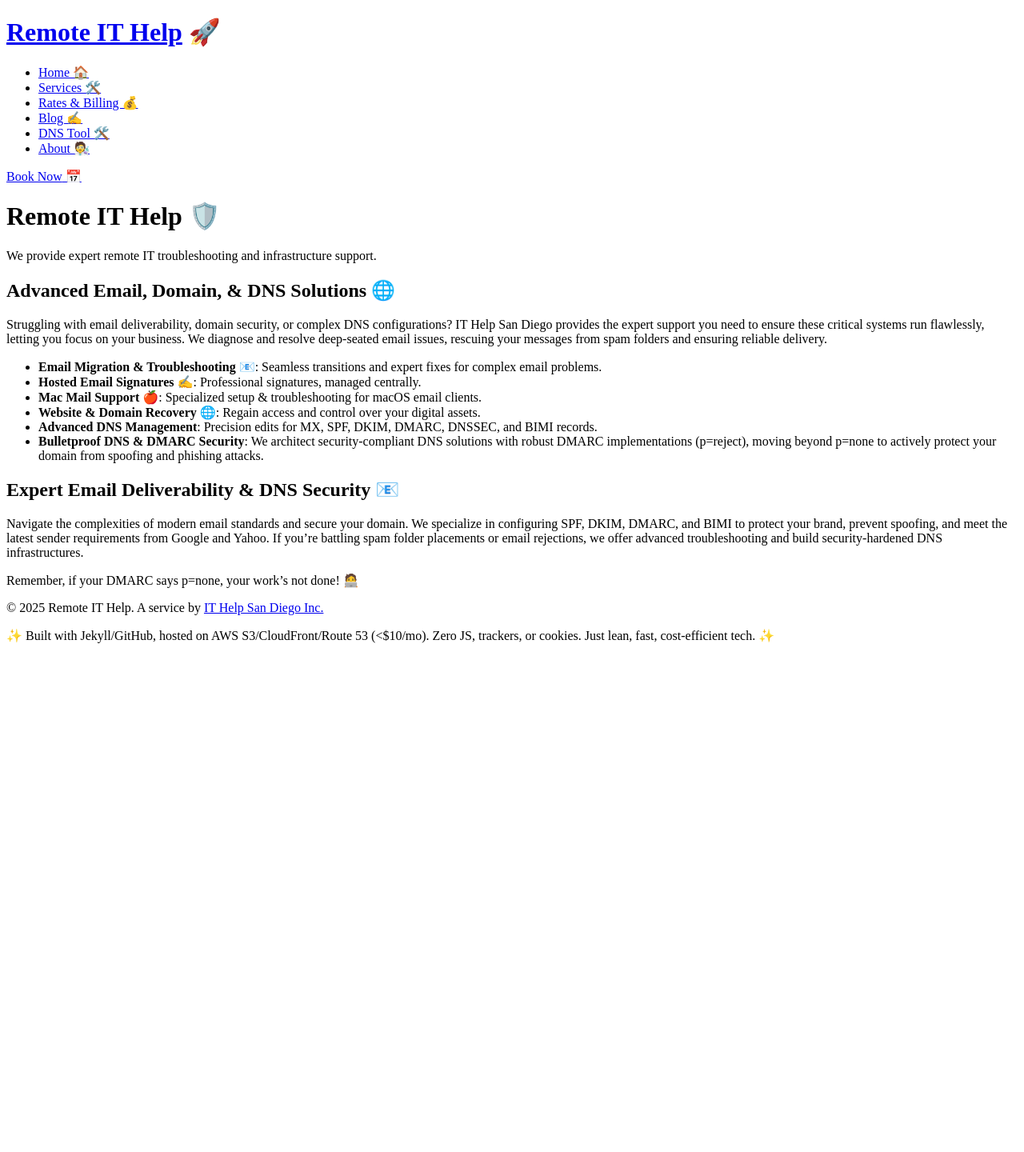
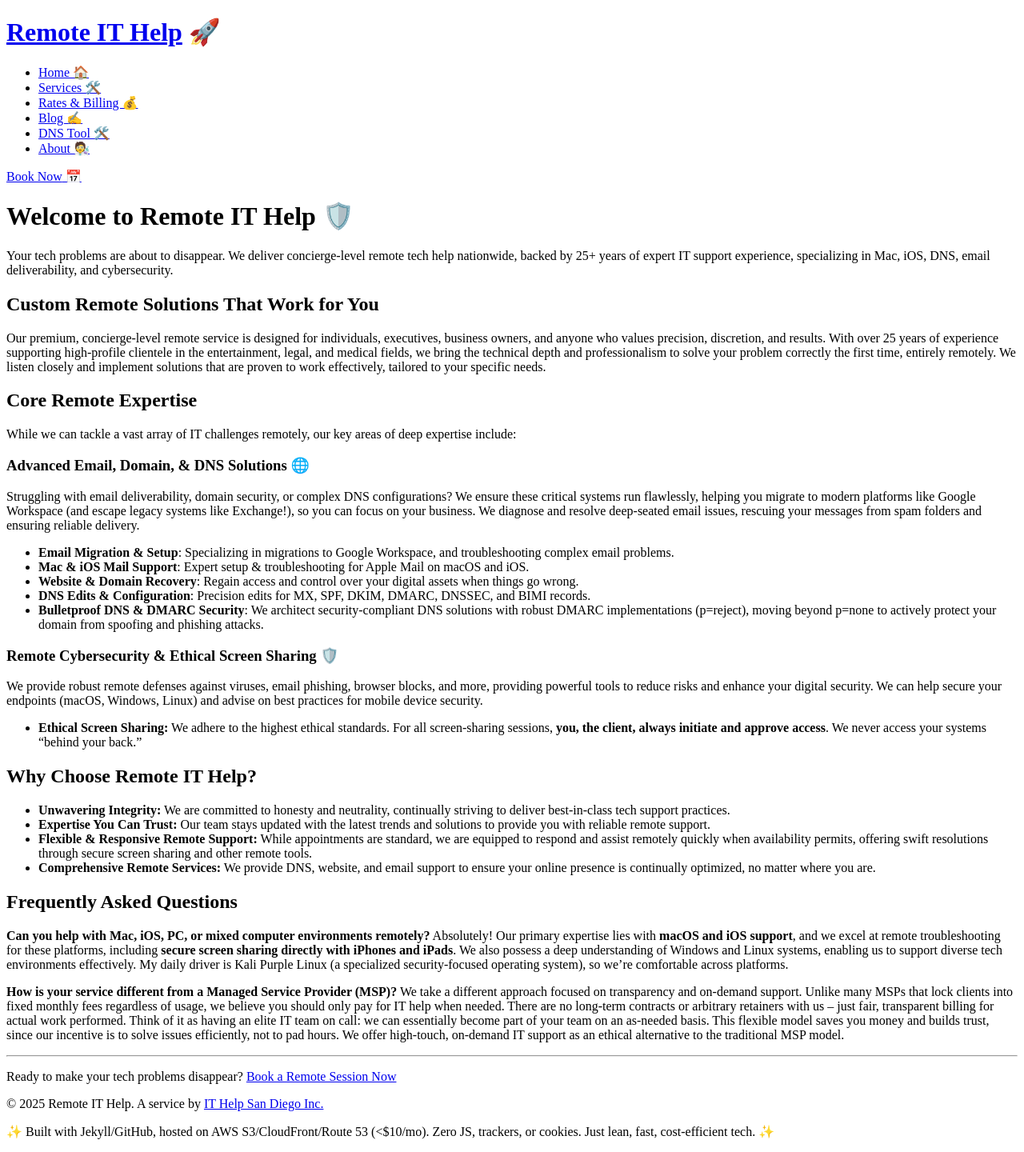
Before and after one commit to careyjames/remote-it-help-site, a Jekyll site: the page built from index.md, in a window 1280 px wide. Shown: the whole page at 80% size. Built offline with Jekyll 4.4.1, drawn with Linux system fonts in a browser that asks for light colours; before the commit the page ends 900 px from its top, so only the background shows below that.

Commit message:
Update index.md

```diff
--- a/index.md
+++ b/index.md
@@ -1,25 +1,47 @@
 ---
 layout: default
-title: Home
+title: Home - Expert Remote IT Support for Complex Tech Challenges
 ---
 
-# Remote IT Help 🛡️
+# Welcome to Remote IT Help 🛡️
 
-We provide expert remote IT troubleshooting and infrastructure support.
+Your tech problems are about to disappear. We deliver concierge-level remote tech help nationwide, backed by 25+ years of expert IT support experience, specializing in Mac, iOS, DNS, email deliverability, and cybersecurity.
 
-## Advanced Email, Domain, & DNS Solutions 🌐
+## Custom Remote Solutions That Work for You
 
-Struggling with email deliverability, domain security, or complex DNS configurations? IT Help San Diego provides the expert support you need to ensure these critical systems run flawlessly, letting you focus on your business. We diagnose and resolve deep-seated email issues, rescuing your messages from spam folders and ensuring reliable delivery.
+Our premium, concierge-level remote service is designed for individuals, executives, business owners, and anyone who values precision, discretion, and results. With over 25 years of experience supporting high-profile clientele in the entertainment, legal, and medical fields, we bring the technical depth and professionalism to solve your problem correctly the first time, entirely remotely. We listen closely and implement solutions that are proven to work effectively, tailored to your specific needs.
 
--   **Email Migration & Troubleshooting** 📧: Seamless transitions and expert fixes for complex email problems.
--   **Hosted Email Signatures** ✍️: Professional signatures, managed centrally.
--   **Mac Mail Support** 🍎: Specialized setup & troubleshooting for macOS email clients.
--   **Website & Domain Recovery** 🌐: Regain access and control over your digital assets.
--   **Advanced DNS Management**: Precision edits for MX, SPF, DKIM, DMARC, DNSSEC, and BIMI records.
--   **Bulletproof DNS & DMARC Security**: We architect security-compliant DNS solutions with robust DMARC implementations (p=reject), moving beyond <span class="dmarc-tag">p=none</span> to actively protect your domain from spoofing and phishing attacks.
+## Core Remote Expertise
 
-## Expert Email Deliverability & DNS Security 📧
+While we can tackle a vast array of IT challenges remotely, our key areas of deep expertise include:
 
-Navigate the complexities of modern email standards and secure your domain. We specialize in configuring SPF, DKIM, DMARC, and BIMI to protect your brand, prevent spoofing, and meet the latest sender requirements from Google and Yahoo. If you're battling spam folder placements or email rejections, we offer advanced troubleshooting and build security-hardened DNS infrastructures.
+### Advanced Email, Domain, & DNS Solutions 🌐
+Struggling with email deliverability, domain security, or complex DNS configurations? We ensure these critical systems run flawlessly, helping you migrate to modern platforms like Google Workspace (and escape legacy systems like Exchange!), so you can focus on your business. We diagnose and resolve deep-seated email issues, rescuing your messages from spam folders and ensuring reliable delivery.
+* **Email Migration & Setup**: Specializing in migrations to Google Workspace, and troubleshooting complex email problems.
+* **Mac & iOS Mail Support**: Expert setup & troubleshooting for Apple Mail on macOS and iOS.
+* **Website & Domain Recovery**: Regain access and control over your digital assets when things go wrong.
+* **DNS Edits & Configuration**: Precision edits for MX, SPF, DKIM, DMARC, DNSSEC, and BIMI records.
+* **Bulletproof DNS & DMARC Security**: We architect security-compliant DNS solutions with robust DMARC implementations (p=reject), moving beyond <span class="dmarc-tag">p=none</span> to actively protect your domain from spoofing and phishing attacks.
 
-Remember, if your DMARC says <span class="dmarc-tag">p=none</span>, your work’s not done! 🧑‍💻
+### Remote Cybersecurity & Ethical Screen Sharing 🛡️
+We provide robust remote defenses against viruses, email phishing, browser blocks, and more, providing powerful tools to reduce risks and enhance your digital security. We can help secure your endpoints (macOS, Windows, Linux) and advise on best practices for mobile device security.
+* **Ethical Screen Sharing:** We adhere to the highest ethical standards. For all screen-sharing sessions, **you, the client, always initiate and approve access**. We never access your systems "behind your back."
+
+## Why Choose Remote IT Help?
+
+* **Unwavering Integrity:** We are committed to honesty and neutrality, continually striving to deliver best-in-class tech support practices.
+* **Expertise You Can Trust:** Our team stays updated with the latest trends and solutions to provide you with reliable remote support.
+* **Flexible & Responsive Remote Support:** While appointments are standard, we are equipped to respond and assist remotely quickly when availability permits, offering swift resolutions through secure screen sharing and other remote tools.
+* **Comprehensive Remote Services:** We provide DNS, website, and email support to ensure your online presence is continually optimized, no matter where you are.
+
+## Frequently Asked Questions
+
+**Can you help with Mac, iOS, PC, or mixed computer environments remotely?**
+Absolutely! Our primary expertise lies with **macOS and iOS support**, and we excel at remote troubleshooting for these platforms, including **secure screen sharing directly with iPhones and iPads**. We also possess a deep understanding of Windows and Linux systems, enabling us to support diverse tech environments effectively. My daily driver is Kali Purple Linux (a specialized security-focused operating system), so we're comfortable across platforms.
+
+**How is your service different from a Managed Service Provider (MSP)?**
+We take a different approach focused on transparency and on-demand support. Unlike many MSPs that lock clients into fixed monthly fees regardless of usage, we believe you should only pay for IT help when needed. There are no long-term contracts or arbitrary retainers with us – just fair, transparent billing for actual work performed. Think of it as having an elite IT team on call: we can essentially become part of your team on an as-needed basis. This flexible model saves you money and builds trust, since our incentive is to solve issues efficiently, not to pad hours. We offer high-touch, on-demand IT support as an ethical alternative to the traditional MSP model.
+
+---
+Ready to make your tech problems disappear?
+[Book a Remote Session Now](https://schedule.it-help.tech/)
```
